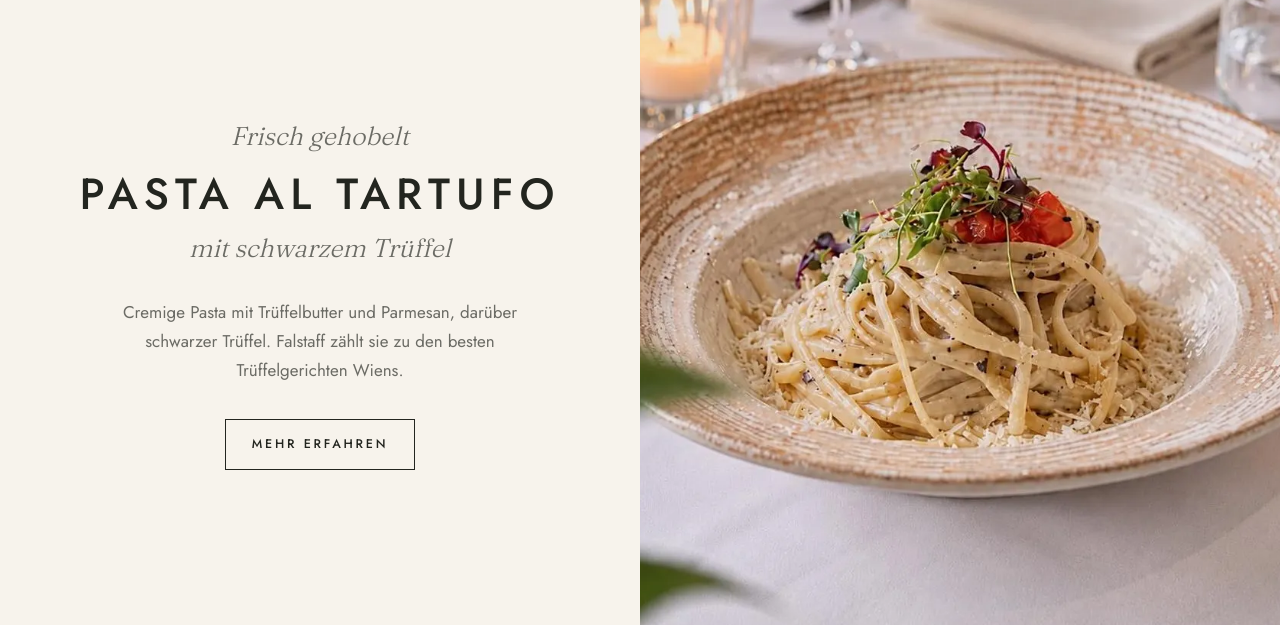
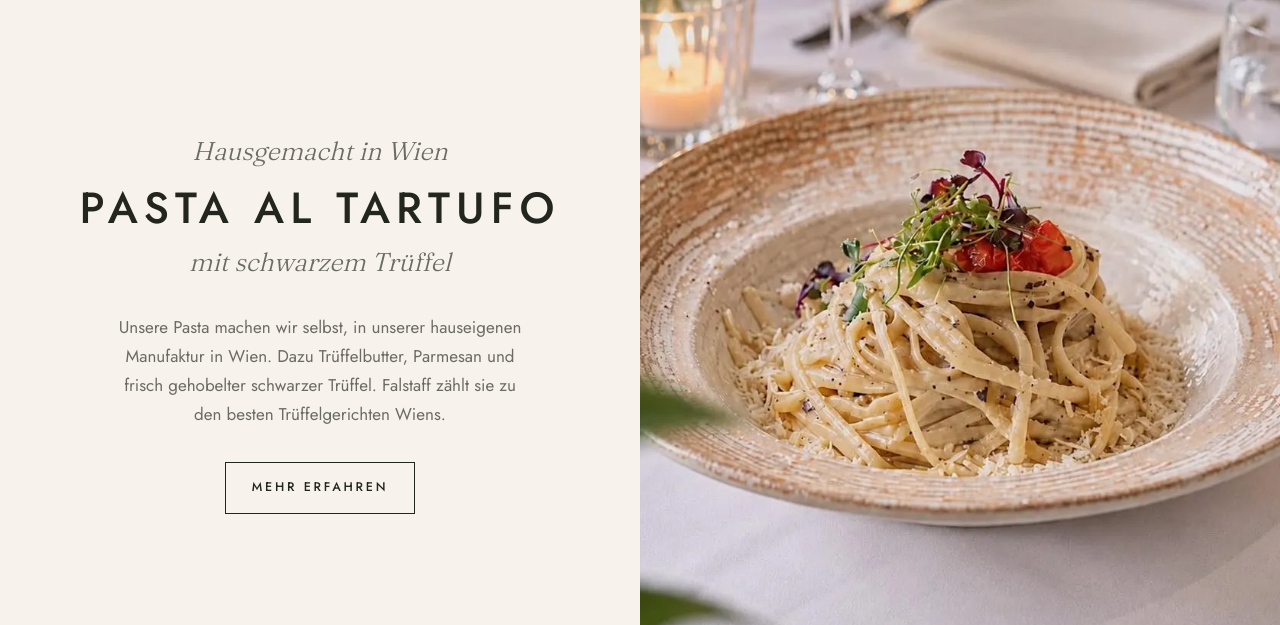
Before and after one commit to jesaya-cmd/vienero-website, a plain HTML site: page entwurf-startseite.html in a window 1280 px wide. Shown: the part 2082-2707 px from the top of the page. Drawn offline with Linux system fonts and the light colour scheme.

Commit message:
Add files via upload

```diff
--- a/entwurf-startseite.html
+++ b/entwurf-startseite.html
@@ -148,7 +148,7 @@
   <section class="einleitung">
     <p class="label">Willkommen im VIENERO</p>
     <h2><span>Ein Abend,</span><span>der länger bleibt.</span></h2>
-    <p>Unter Kristalllustern und warmem Licht kochen wir die Wiener Klassiker und das Beste vom Mittelmeer. Mittags und abends, jeden Tag. Und wenn die Küche schließt, geht es an der Bar weiter, bis Mitternacht.</p>
+    <p>Unter Kristalllustern und warmem Licht kochen wir die Wiener Klassiker und das Beste vom Mittelmeer, mit Pasta aus unserer eigenen Manufaktur. Mittags und abends, jeden Tag. Und wenn die Küche schließt, geht es an der Bar weiter, bis Mitternacht.</p>
   </section>
 
   <section class="gericht">
@@ -165,10 +165,10 @@
   <section class="gericht dreh">
     <div class="bild"><img src="VIENERO-Foto-Tartufo.webp" alt="Pasta al Tartufo mit frisch gehobeltem schwarzem Trüffel." loading="lazy"></div>
     <div class="text">
-      <p class="klein">Frisch gehobelt</p>
+      <p class="klein">Hausgemacht in Wien</p>
       <h3>Pasta al Tartufo</h3>
       <p class="unter">mit schwarzem Trüffel</p>
-      <p class="besch">Cremige Pasta mit Trüffelbutter und Parmesan, darüber schwarzer Trüffel. Falstaff zählt sie zu den besten Trüffelgerichten Wiens.</p>
+      <p class="besch">Unsere Pasta machen wir selbst, in unserer hauseigenen Manufaktur in Wien. Dazu Trüffelbutter, Parmesan und frisch gehobelter schwarzer Trüffel. Falstaff zählt sie zu den besten Trüffelgerichten Wiens.</p>
       <a class="knopf" href="trueffelpasta-wien.html">Mehr erfahren</a>
     </div>
   </section>
```
